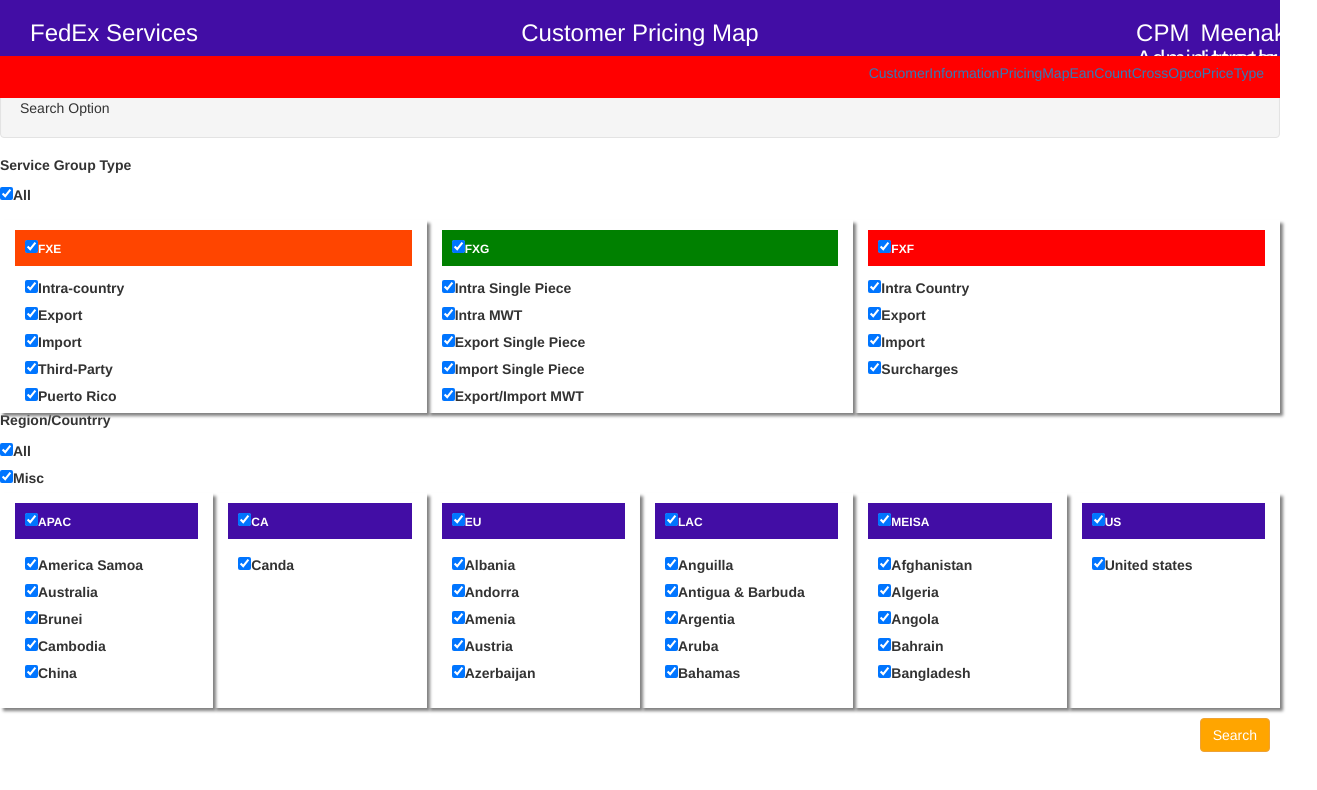
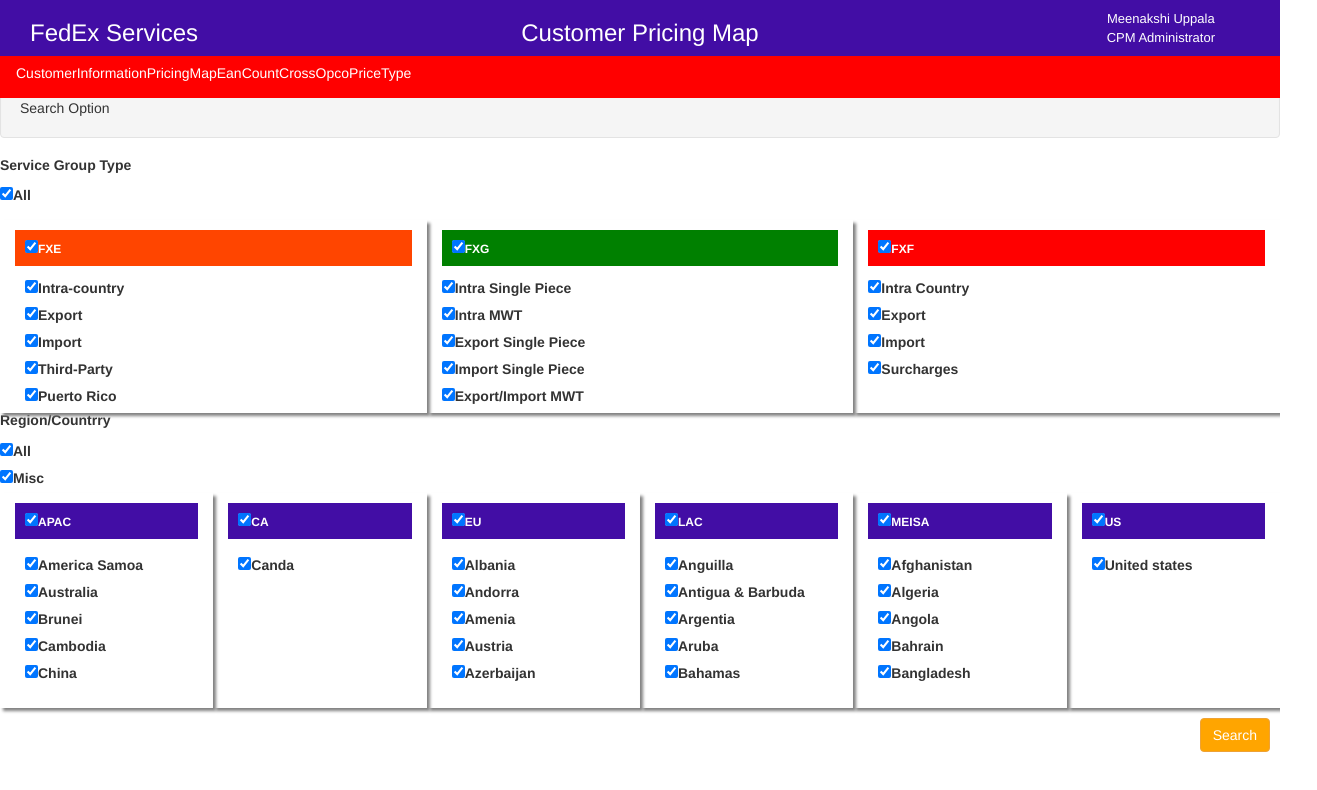
Before and after one commit to Sahana2696/react-mgpgqk, a React app: page / in a window 1280 px wide. Shown: the whole page, 1317 px wide, since content can reach past the window. Built offline with nearby package versions, Linux system fonts and the light colour scheme.

Commit message:
4 files modified

```diff
--- a/Customer.js
+++ b/Customer.js
@@ -12,8 +12,8 @@
     return(
           <div>
         <BrowserRouter history>
-          <div className="col-lg-12">
-            <nav className="navbar navbar-light pull-right">
+          <div className="col-lg-12 route">
+            <nav className="navbar navbar-light pull-left">
             <Link to='/CustomerInformation'>CustomerInformation</Link>
               <Link to='/PricingMap'>PricingMap</Link>
               <Link to='/EanCount'>EanCount</Link>
--- a/Header.js
+++ b/Header.js
@@ -6,8 +6,8 @@
       chkbox: "true"
     }
   }
-  render(){
-    return(
+  render() {
+    return (
       <div className=" col-lg-12 main">
         <div className="col-lg-4">
           <h3 className="pull-left"> FedEx Services</h3>
@@ -15,12 +15,12 @@
         <div className="col-lg-4">
           <h3> Customer Pricing Map</h3>
         </div>
-          <div className="col-lg-4">
+        <div className="col-lg-2 pull-right pl10">
           <div>
-            <h3 className=" col-lg-2 pull-right"> Meenakshi Uppala</h3>
+            <span className="fontsize"> Meenakshi Uppala</span>
           </div>
           <div>
-              <h3 className="col-lg-2 pull-right">CPM Administrator</h3>
+            <span className="fontsize">CPM Administrator</span>
           </div>
         </div>
       </div>
--- a/package.json
+++ b/package.json
@@ -3,9 +3,9 @@
   "version": "0.0.0",
   "private": true,
   "dependencies": {
-    "mdbreact": "^4.19.2",
-    "react": "^16.9.0",
-    "react-dom": "^16.9.0",
+    "mdbreact": "4.19.2",
+    "react": "16.9.0",
+    "react-dom": "16.9.0",
     "react-router-dom": "^5.0.1"
   },
   "scripts": {
--- a/style.css
+++ b/style.css
@@ -53,6 +53,7 @@
 }
 .pull-left{
   float:left;
+
 }
 .reg1{
   background-color: rgb(66, 13, 165);
@@ -88,3 +89,14 @@
 .pl5{
   padding-left:10px;
 }
+a{
+  color:white;
+}
+.fontsize{
+  font-size:13px;
+
+}
+.pl10
+{
+  padding:10px;
+}
```
Lines whose indentation alone changed are shown as unchanged.
